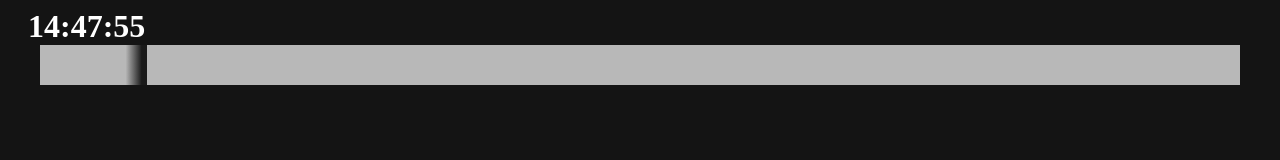
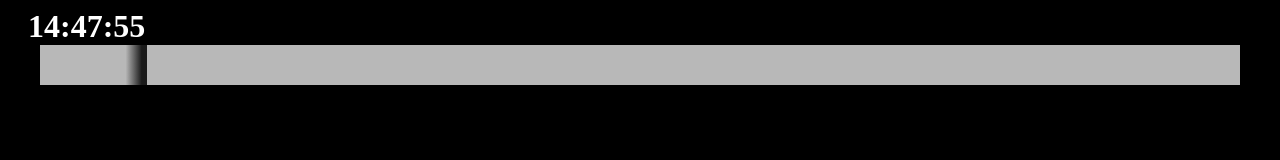
Before and after one commit to selareid/timer_bar, a plain HTML site: page src/index.html in a window 1280 px wide. Drawn offline with Linux system fonts and the light colour scheme.

Commit message:
minor visual changes

```diff
--- a/src/index.html
+++ b/src/index.html
@@ -3,20 +3,16 @@
 <head>
     <meta charset="UTF-8">
     <meta name="viewport" content="width=device-width, initial-scale=1.0">
-    <title>Your Page Title</title>
+    <title>Time Bar</title>
 
     <style>
         body {
-            background-color: rgb(20, 20, 20);
+            background-color: rgb(0, 0, 0);
             color: white;
         }
 
         #header {
             margin-left: 20px;
-        }
-
-        #header * {
-            display: inline;
         }
 
         #liveTime {
@@ -27,6 +23,7 @@
             width: 95%;
             height: 40px;
             margin: 0px auto;
+
             /* border: 2px solid #2e4fe4; */
             background-color: rgb(184, 184, 184);
         }
@@ -44,7 +41,6 @@
     <div id="header">
         <h1 id="liveTime"></h1>
     </div>
-
     <div id="sliderContainer">
         <div id="sliderBar"></div>
     </div>
```
